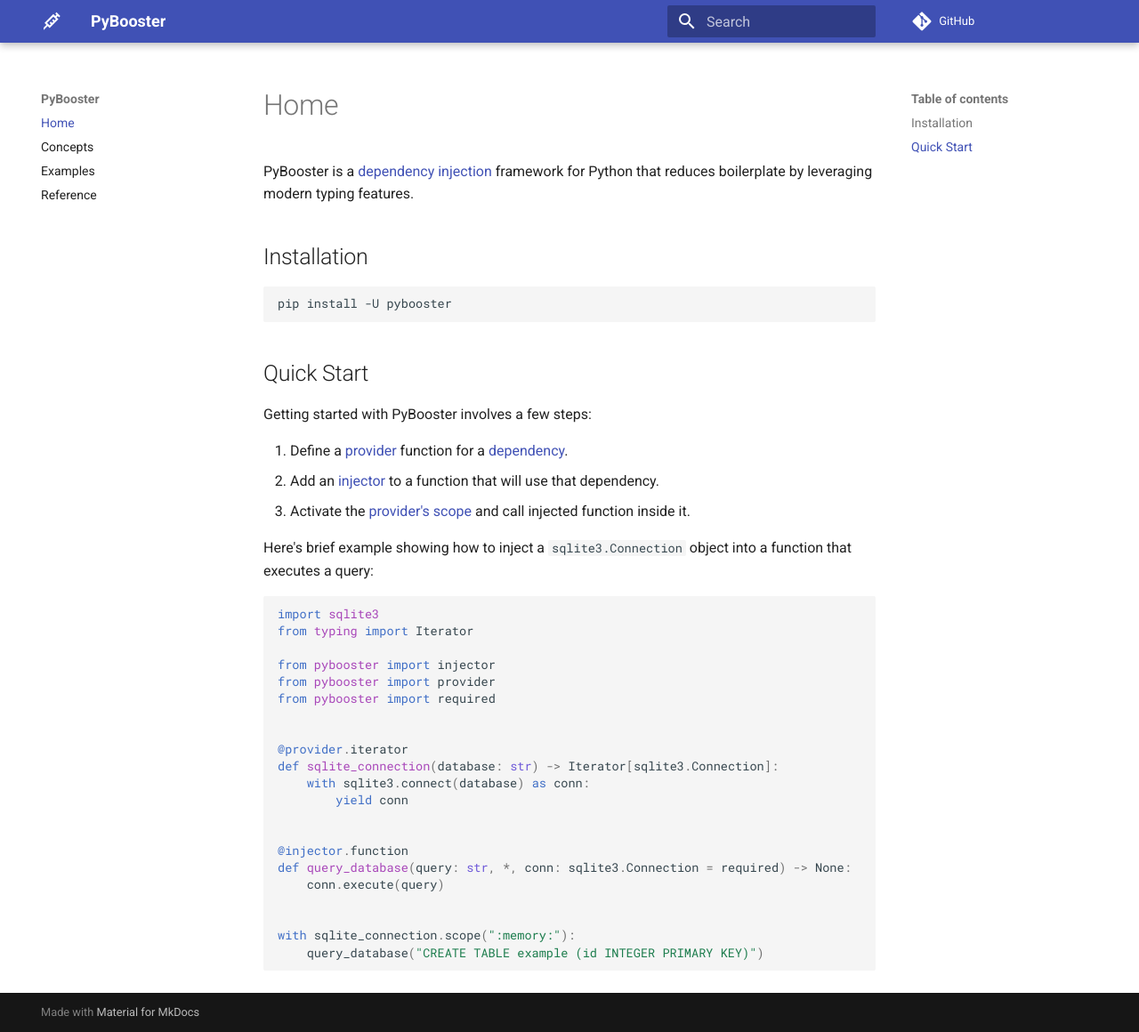
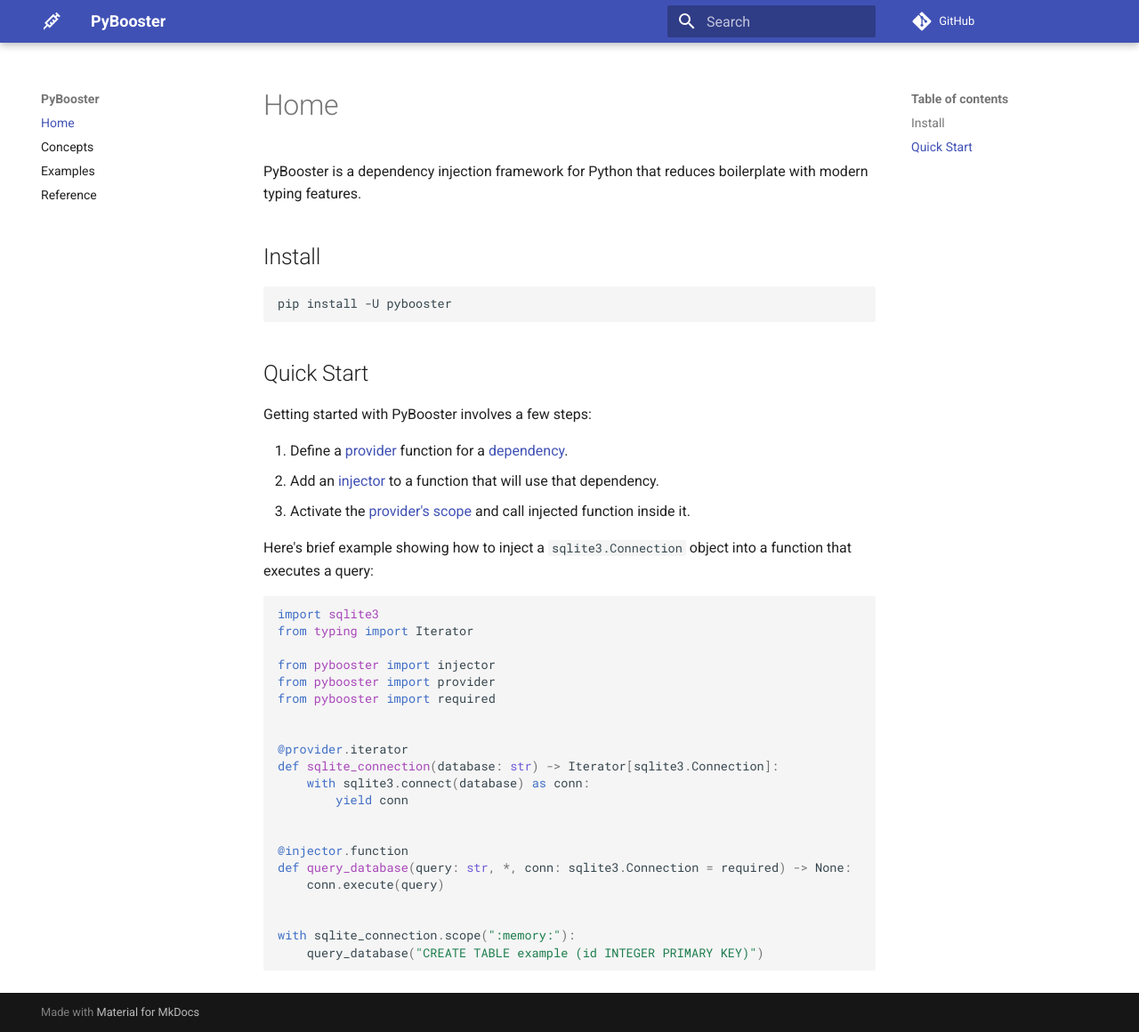
Before and after one commit to rmorshea/pybooster, an MkDocs documentation site: the page built from docs/src/index.md, in a window 1280 px wide and 1160 px high. Shown: the whole window at 89% size. Built offline with MkDocs 1.6.1 and Material for MkDocs 9.7.7, drawn with Linux system fonts in a browser that asks for light colours; comment, search, counter and statistics services are not loaded.

Commit message:
minor doc improvements

````diff
--- a/docs/src/index.md
+++ b/docs/src/index.md
@@ -1,10 +1,9 @@
 # Home
 
-PyBooster is a
-[dependency injection](https://en.wikipedia.org/wiki/Dependency_injection) framework for
-Python that reduces boilerplate by leveraging modern typing features.
+PyBooster is a dependency injection framework for Python that reduces boilerplate with
+modern typing features.
 
-## Installation
+## Install
 
 ```bash
 pip install -U pybooster
````
Also changed, not shown: README.md.
